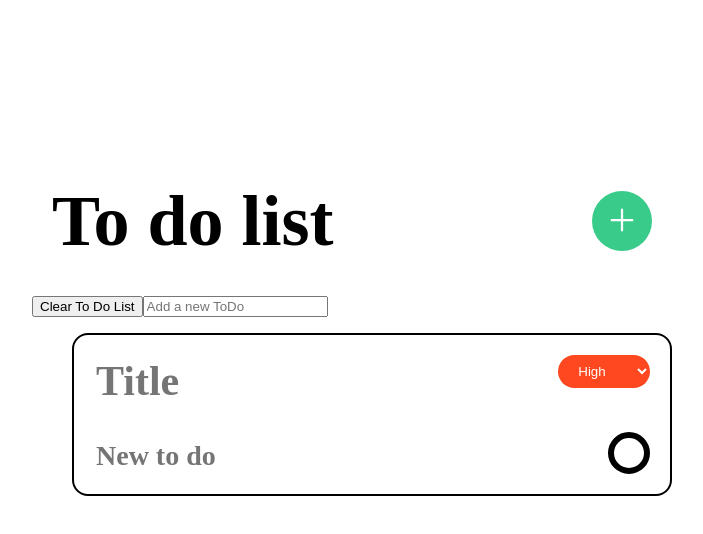
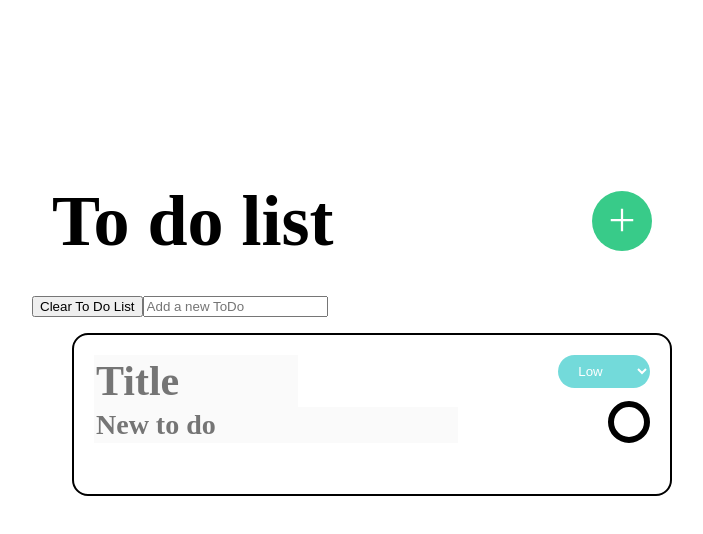
Before and after one commit to bgellerth/To-do, a Vue app: page / in a window 1280 px wide. Both pictures are taken after a click on the button 918 px from the left and 221 px from the top of the page. Shown: the top 534 px of the page, without its empty margins (296-999 px from the left). Built offline with nearby package versions, Linux system fonts and the light colour scheme; a web font is replaced by a local one.

Commit message:
ITL 17 Subtask 4 :After tapping the task, Card will convert it into edit mode
ITL 18 Subtask 5  : priority change todo

```diff
--- /dev/null
+++ b/src/Types/toDo.d.ts
@@ -0,0 +1,7 @@
+export type Todotype={
+    text: string
+    isEditing: boolean
+    priorityChange:false
+    priority:string
+
+}
--- a/src/components/PrioSelector.vue
+++ b/src/components/PrioSelector.vue
@@ -1,21 +1,38 @@
 <template>
   <select
-    class="todo-priority high"
-    @change="handlePriorityChange"
+
+    class="todo-priority"
+    :class="[selectedPriority]"
+    :disabled="!toDo.isEditing"
+    v-model="selectedPriority"
+    @change="handlePriorityChange(toDo)"
     ref="priority"
+    @click.stop="handlePriorityClick(toDo)"
   >
     <option value="high">High</option>
     <option value="medium">Medium</option>
     <option value="low">Low</option>
   </select>
 </template>
+
 <script setup lang="ts">
-function handlePriorityChange(event: Event) {
-  const target = event.target as HTMLSelectElement;
-  const priority = target.value;
+import { ref } from "vue";
+import { Todotype } from "../Types/toDo";
 
-  target.classList.remove("high", "medium", "low");
-  target.classList.add(priority);
+defineProps<{ toDo: Todotype }>();
+
+const selectedPriority = ref("low");
+
+function handlePriorityChange(toDo: Todotype) {
+  if (toDo.isEditing) {
+    toDo.priority = selectedPriority.value;
+  }
+}
+
+function handlePriorityClick(toDo: Todotype) {
+  if (!toDo.isEditing) {
+    // Handle the click event when the item is not in editing mode
+  }
 }
 </script>
 
@@ -73,8 +90,8 @@ function handlePriorityChange(event: Event) {
     padding: 0;
   }
 
-  select {
+  /* select {
     appearance: none;
-  }
+  } */
 }
 </style>
--- /dev/null
+++ b/src/components/SaveTodo.vue
@@ -0,0 +1,36 @@
+<template>
+  <button class="save-button" @click.stop="saveTodo">Save</button>
+</template>
+
+<script setup lang="ts">
+import type { Todotype } from "../Types/toDo";
+
+const props = defineProps<{
+  toDo: Todotype;
+}>();
+
+const emit = defineEmits<{
+  (e: "todoSaved", toDo: Todotype): void;
+}>();
+
+function saveTodo() {
+  emit("todoSaved", props.toDo);
+}
+</script>
+
+<style scoped>
+.save-button {
+  width: 120px;
+  height: 50px;
+  border: none;
+
+  background: #38cb89;
+  border-radius: 16px;
+}
+@media (max-width: 768px) {
+  .save-button {
+    width: 60px;
+    height: 27px;
+  }
+}
+</style>
--- a/src/components/TodoForm.vue
+++ b/src/components/TodoForm.vue
@@ -2,6 +2,7 @@
   <div class="todo-list">
     <Header @todoAdded="addTodo" />
     <ClearAll @clearAll="clearAll" />
+
     <input
       v-if="todos.length"
       v-model="newTodo"
@@ -10,15 +11,39 @@
       placeholder="Add a new ToDo"
     />
     <ul class="list">
-      <div class="listed-items" v-for="(toDo, index) in todos" :key="index">
-        <div class="delete-btn">
-          <input class="title" type="text" placeholder="Title" />
-          <input class="todo-text" type="text" placeholder="New to do" />
-          {{ toDo }}
+      <div
+        @click.="toggleEdit(toDo)"
+        class="listed-items"
+        v-for="(toDo, index) in todos"
+        :key="index"
+      >
+        <div class="content">
+          <div class="text-title">
+            <input
+              class="title"
+              type="text"
+              placeholder="Title"
+              @input="toDo.isEditing"
+              @click.stop
+              :disabled="!toDo.isEditing"
+            />
+            <input
+              class="todo-text"
+              type="text"
+              placeholder="New to do"
+              @input="toDo.isEditing"
+              @click.stop
+              :disabled="!toDo.isEditing"
+            />
+          </div>
+          <div class="prio-check">
+            <PrioSelector :toDo="toDo" />
+            <CheckTodo class="status" />
+          </div>
         </div>
-        <div class="prio-check">
-          <PrioSelector />
-          <CheckTodo class="status" />
+        <div class="delete-save-btn" v-if="toDo.isEditing">
+          <SaveTodo :toDo="toDo" @todoSaved="saveTodo" />
+          <RemoveToDo @todoRemoved="removeTodo(index)" />
         </div>
       </div>
       <div class="no-input" v-if="!todos.length">
@@ -32,23 +57,42 @@
 <script setup lang="ts">
 import { ref } from "vue";
 import Workflow from "../assets/workflow.svg";
+import RemoveToDo from "../components/RemoveToDo.vue";
 import Header from "./Header.vue";
 import ClearAll from "../components/ClearAll.vue";
 import PrioSelector from "../components/PrioSelector.vue";
 import CheckTodo from "./checkTodo.vue";
+import SaveTodo from "../components/SaveTodo.vue";
+import { Todotype } from "../Types/toDo";
 
 defineProps<{ index: number }>();
 
-const todos = ref<string[]>([]);
+const todos = ref<Todotype[]>([]);
 const newTodo = ref("");
 
+function toggleEdit(toDo: Todotype) {
+  toDo.isEditing = !toDo.isEditing;
+}
 function addTodo() {
-  todos.value.push(newTodo.value);
+  todos.value.push({
+    text: newTodo.value,
+    isEditing: false,
+    priorityChange: false,
+    priority: "low",
+  });
   newTodo.value = "";
 }
 
 function clearAll() {
   todos.value = [];
+}
+
+function removeTodo(index: number) {
+  todos.value.splice(index, 1);
+}
+function saveTodo(toDo: Todotype) {
+  toDo.isEditing = false;
+  console.log("saveTodo");
 }
 </script>
 
@@ -77,7 +121,7 @@ function clearAll() {
   justify-content: space-between;
   align-items: flex-end;
 }
-.delete-btn {
+.text-title {
   display: flex;
   flex-direction: column;
   justify-content: space-between;
@@ -92,6 +136,7 @@ function clearAll() {
 .listed-items {
   padding: 20px;
   display: flex;
+  flex-direction: column;
   justify-content: space-between;
   box-sizing: border-box;
   list-style: none;
@@ -100,7 +145,7 @@ function clearAll() {
   border: 2px solid #000000;
   border-radius: 16px;
   width: 600px;
-  height: 163px;
+  min-height: 163px;
 }
 .workflow-img {
   width: 270px;
@@ -126,7 +171,28 @@ function clearAll() {
   outline: none;
 }
 
+.content {
+  display: flex;
+  flex-direction: row;
+  justify-content: space-between;
+}
 @media (max-width: 768px) {
+  .content {
+
+  }
+  .text-title {
+    width: 194.63px;
+    height: 22px;
+  }
+  .todo-text {
+    width: 221.75px;
+    height: 70.27px;
+  }
+
+  .delete-save-btn {
+    width: 60px;
+    height: 27px;
+  }
   .no-todos-text {
     font-size: 22px;
     line-height: 26px;
```
